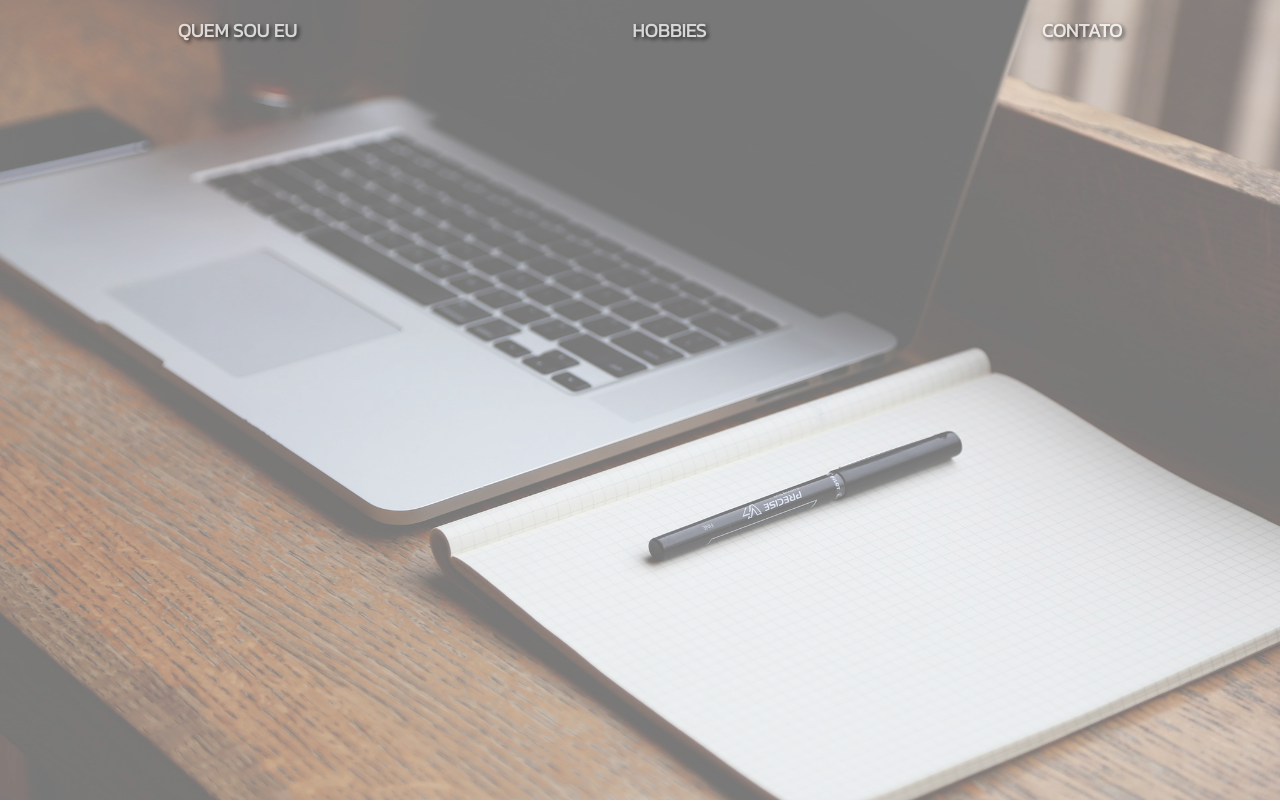
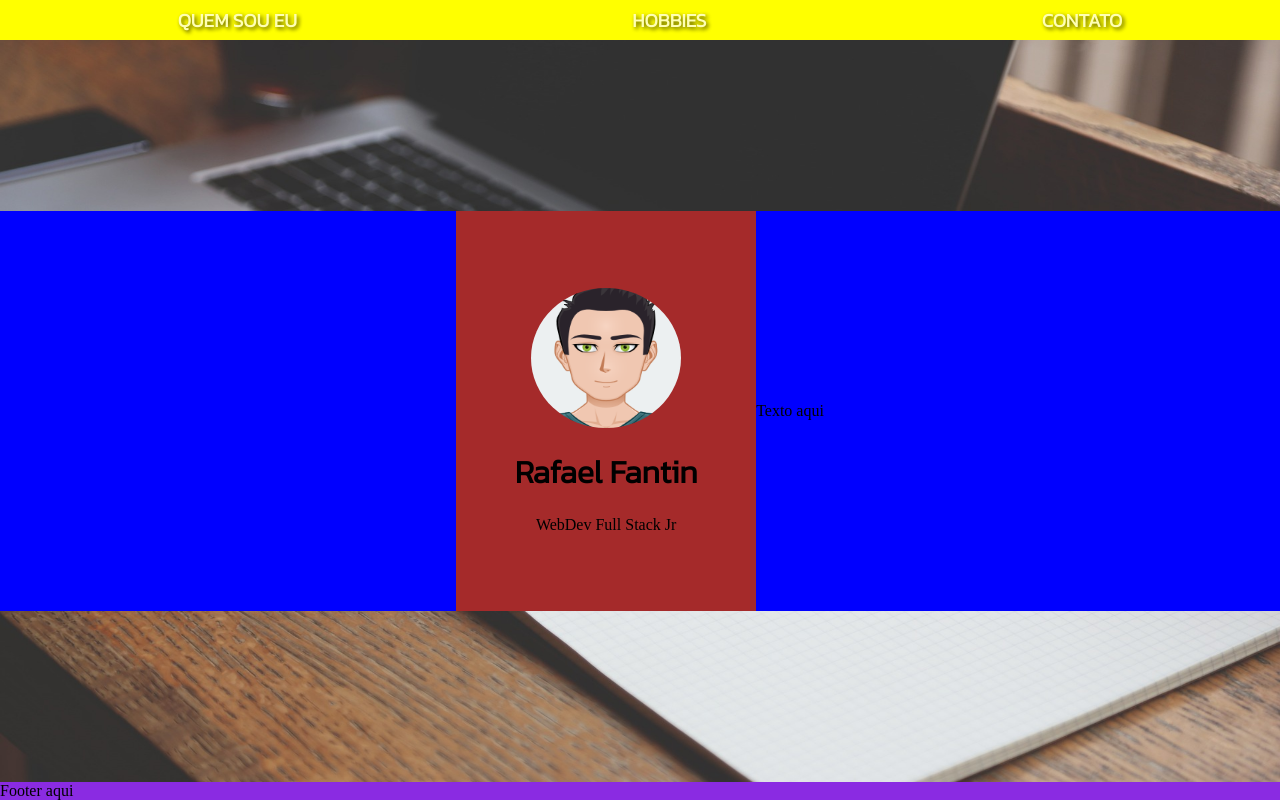
Before and after one commit to rffantin/projeto-individual, a plain HTML site: page index.html in a window 1280 px wide. Drawn offline with Linux system fonts and the light colour scheme.

Commit message:
fix: ajustadas as proporcoes do corpo do html

```diff
--- a/index.html
+++ b/index.html
@@ -20,18 +20,26 @@
         <a href="#">CONTATO</a>
     </header>
 
-    <main>
-        <div class="imgmain">
-            <img src="./images/destopimg.jpg" alt="escrivaninha com um notebook e ao lado um caderno com uma caneta">
-        </div>
-        <div class="card1">
+    <main class="container">
 
-        </div>
+        <!-- <section class="container"> -->
+            <div class="card1">
+                <img src="./images/avatar.png" alt="minha foto">
+                <h1>Rafael Fantin</h1>
+                <p>WebDev Full Stack Jr</p>
+            </div>
+            <div class="text">
+                <p>Texto aqui</p>
+
+            </div>
+        <!-- </section> -->
+
     </main>
 
-    <footer>
+    <footer class="footer">
+<p>Footer aqui</p>
+    </footer>
 
-    </footer>
 </body>
 
 </html>
--- a/styles/index.css
+++ b/styles/index.css
@@ -4,23 +4,28 @@
     box-sizing: border-box;
 }
 
-html,
 body {
-    height: 100%;
-}
-
-body {
-    margin: 0;
+    /* margin: 0; */
+    display: flex;
+    flex-direction: column;
+    justify-content: space-between;
     overflow: hidden;
+    position: relative;
+    background: url(../images/destopimg.jpg);
+    background-size: 100% 100%;
+    background-repeat: no-repeat;
+    width: 100vw;
+    height: 100vh;
 }
 
 header {
-    padding-top: 20px;
-    position: fixed;
+    background-color: yellow;
+    /* padding-top: 20px; */
+    /* position: fixed; */
     top: 0;
     left: 0;
     width: 100%;
-    z-index: 1;
+    /* z-index: 1; */
     display: flex;
     height: 5%;
     flex-direction: row;
@@ -37,11 +42,42 @@ header a {
     margin-left: 20px;
     text-decoration: none;
     opacity: 70%;
+    transition: .5s;
 }
 
+header a:hover{
+    color: whitesmoke;
+    text-shadow: 0 0 8px white;
+}
+.card1{
+    width: 300px;
+    height: 400px;
+    display: flex;
+    flex-direction: column;
+    align-items: center;
+    justify-content: center;
+    background-color: brown;
+}
+.card1 img{
+    width: 50%;
+    height: 35%;
+    border-radius: 50%;
+}
 
-main img {
-    opacity: 65%;
-    height: 100vh;
-    width: 100%;
+h1{
+    font-family: 'Kanit', sans-serif;
+    font-weight: 600;
+    padding: 20px;
 }
+
+.container{
+    background-color: blue;
+    display: flex;
+    flex-direction: row;
+    align-items: center;
+    justify-content: center;
+}
+
+.footer{
+    background-color: blueviolet;
+}
```
